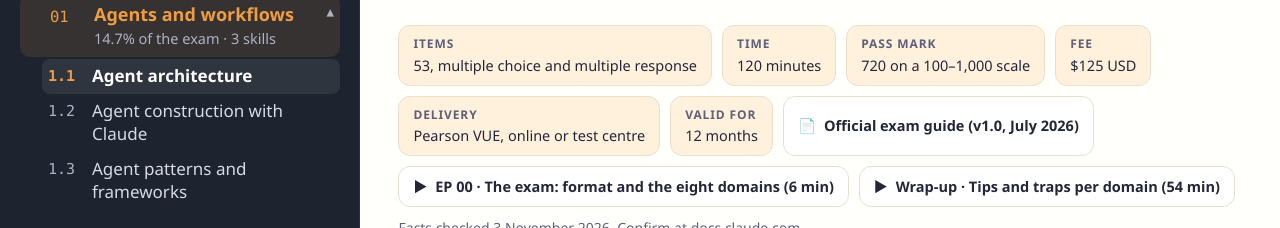
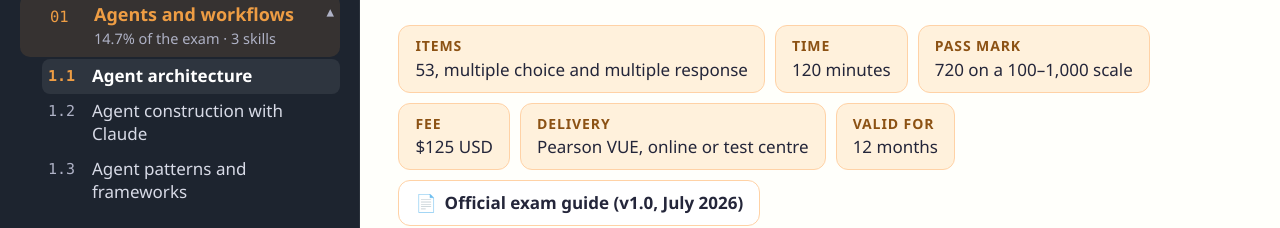
Before and after one commit to CorporateChittyChat/claude-certification-prep, a plain HTML site: page learn.html in a window 1280 px wide. Shown: the part 271-499 px from the top of the page. Drawn offline with Linux system fonts and the light colour scheme.

Commit message:
Learn: larger, clearer exam-facts chips
Values 17px (from 14.5), labels 14px in amber ink, a little more padding.

Co-Authored-By: Claude Opus 5.5 <noreply@anthropic.com>

```diff
--- a/learn.html
+++ b/learn.html
@@ -22,8 +22,8 @@
   .progress i{display:block; width:220px; height:8px; border-radius:99px; background:var(--slate-soft); margin-top:6px; overflow:hidden;}
   .progress i b{display:block; height:100%; background:var(--orange); width:0;}
   .glance{display:flex; flex-wrap:wrap; gap:10px; margin-top:18px; align-items:stretch;}
-  .glance .fact{background:var(--cream); border:1px solid var(--line); border-radius:12px; padding:8px 14px; font-size:14.5px;}
-  .glance .fact b{display:block; font-size:12px; letter-spacing:.9px; text-transform:uppercase; color:var(--muted);}
+  .glance .fact{background:var(--cream); border:1px solid var(--peach); border-radius:12px; padding:10px 16px; font-size:17px; line-height:1.4; color:var(--ink);}
+  .glance .fact b{display:block; font-size:14px; letter-spacing:.9px; text-transform:uppercase; color:var(--orange-ink); margin-bottom:2px;}
   .glance a.fact{text-decoration:none; background:var(--card); font-weight:700; display:flex; align-items:center; gap:8px;}
   .glance a.fact:hover{border-color:var(--orange);}
   .note{font-size:14px; color:var(--muted); margin-top:10px;}
```
